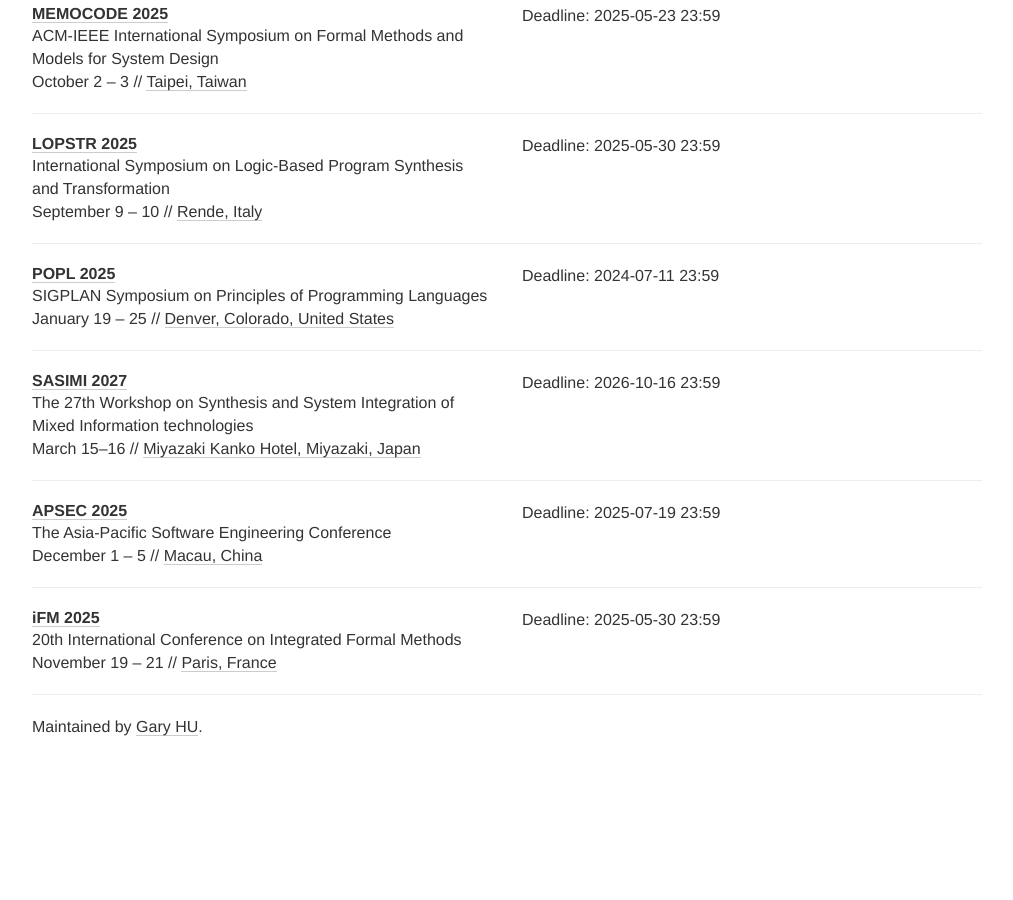
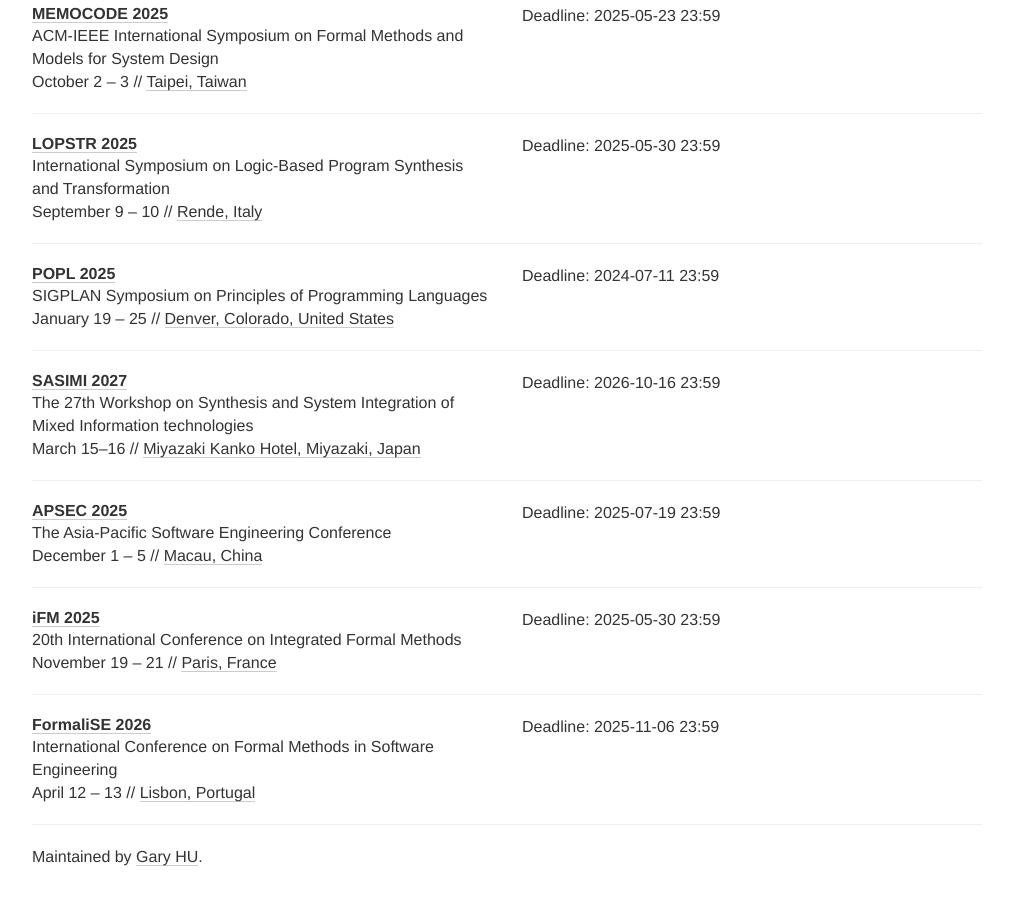
Before and after one commit to Gy-Hu/EDA_FV_conference_deadline, a Jekyll site: the page built from index.html, in a window 1280 px wide and 900 px high, scrolled down 5941 px. Shown: the whole window, without its empty margins (133-1146 px from the left). Built offline with Jekyll 4.4.1, drawn with Linux system fonts in a browser that asks for light colours; nearby versions of some CDN libraries; comment, search, counter and statistics services are not loaded; before the commit the page ends 6711 px from its top, so only the background shows below that.

Commit message:
update FormaliSE

```diff
--- a/_data/conferences.yml
+++ b/_data/conferences.yml
@@ -492,3 +492,12 @@
   deadline: ["2025-05-30 23:59"]
   place: Paris, France
   tags: [FV]
+
+- name: FormaliSE
+  year: 2026
+  date: "April 12 - 13"
+  description: International Conference on Formal Methods in Software Engineering
+  link: https://conf.researchr.org/home/formalise-2025
+  deadline: ["2025-11-06 23:59"]
+  place: Lisbon, Portugal
+  tags: [FV]
```
